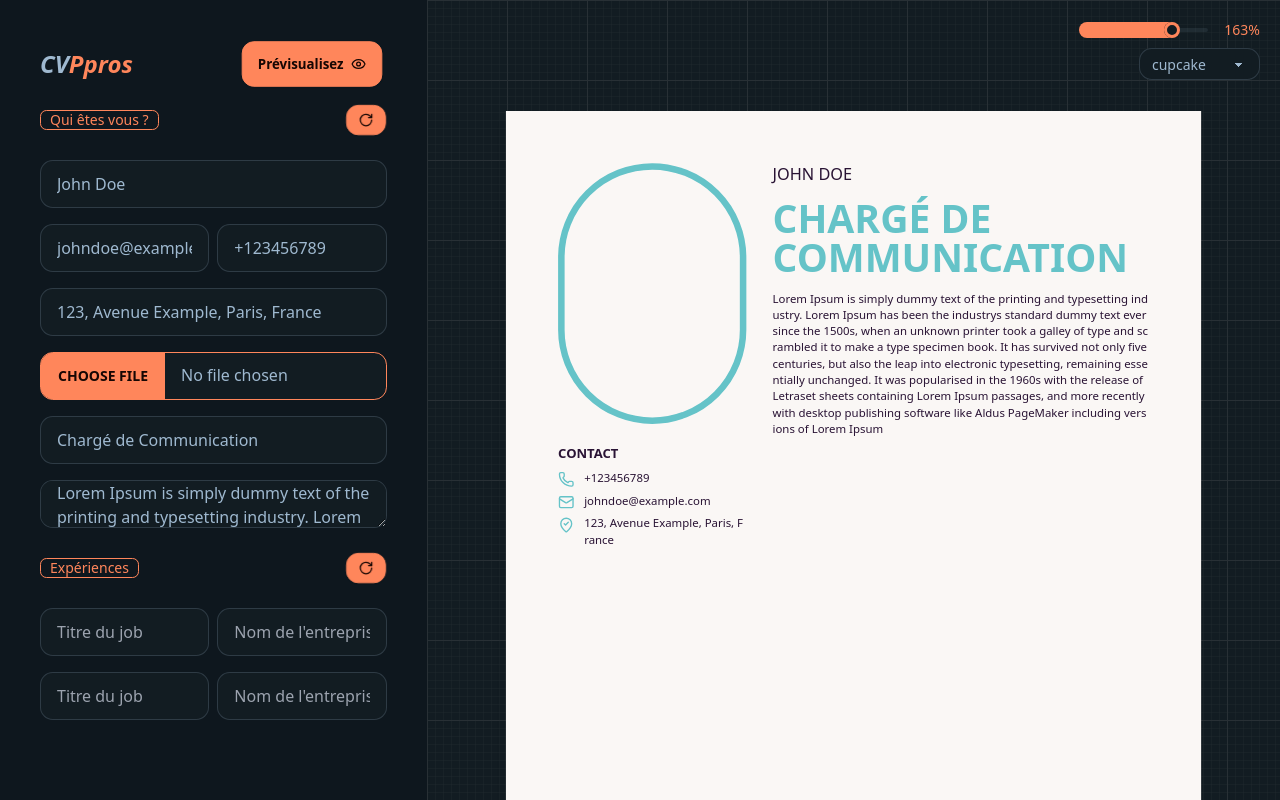
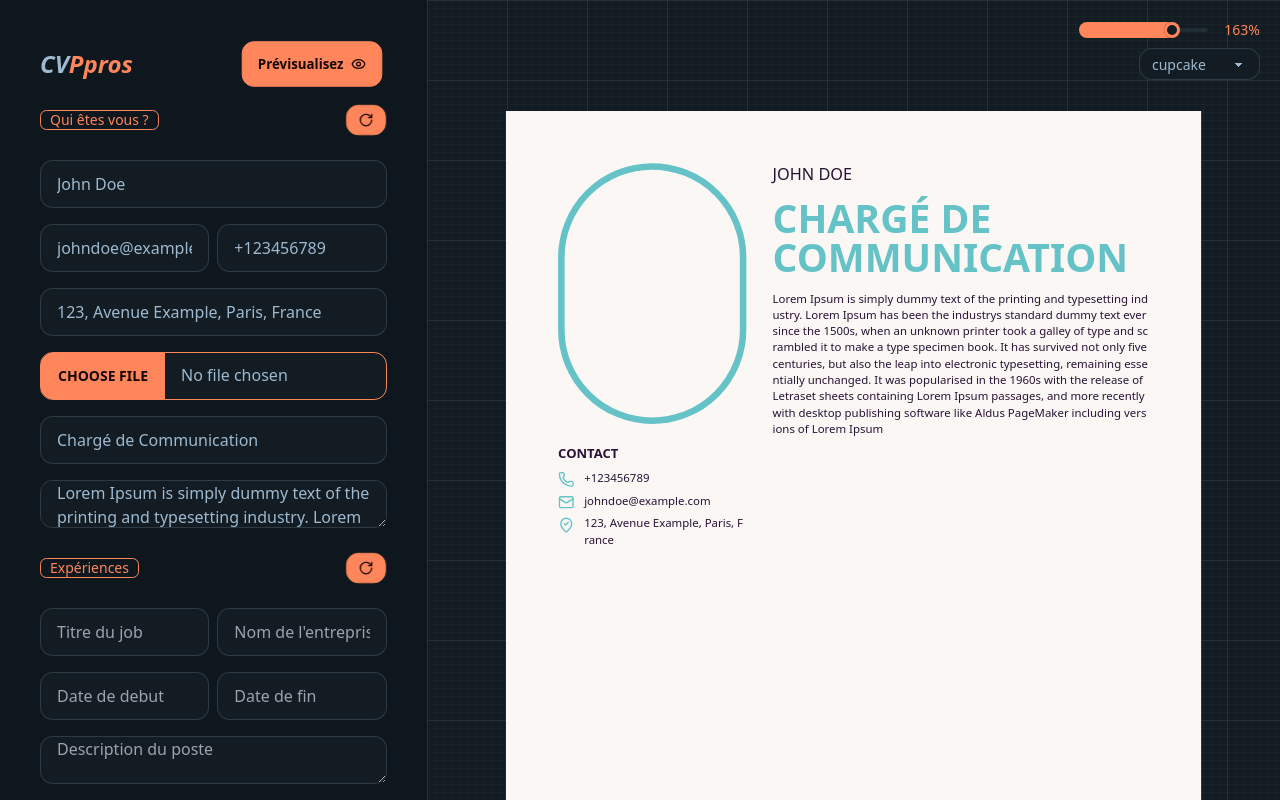
Before and after one commit to noelfoka/cd-pdf-creator, a Next.js app: page / in a window 1280 px wide. Built offline with nearby package versions, Linux system fonts and the light colour scheme.

Commit message:
add textarea

```diff
--- a/app/components/ExperiencesForm.tsx
+++ b/app/components/ExperiencesForm.tsx
@@ -46,21 +46,35 @@ const ExperiencesForm: React.FC<Props> = ({ experience, setExperience }) => {
       <div className="flex justify-between">
         <input
           type="text"
-          value={newExperience.jobTitle}
-          onFocus={(e) => e.target.type = "Date"}
-          onChange={(e) => handleNewExperience(e, "jobTitle")}
-          placeholder="Titre du job"
+          value={newExperience.startDate}
+          onFocus={(e) => e.target.type = "date"}
+          onBlur={(e) => {
+            if (!e.target.value) e.target.type = "text";
+          }}
+          onChange={(e) => handleNewExperience(e, "startDate")}
+          placeholder="Date de debut"
           className="input input-bordered w-full"
         />
 
         <input
           type="text"
-          value={newExperience.companyName}
-          onChange={(e) => handleNewExperience(e, "companyName")}
-          placeholder="Nom de l'entreprise"
+          value={newExperience.endDate}
+          onFocus={(e) => e.target.type = "date"}
+          onBlur={(e) => {
+            if (!e.target.value) e.target.type = "text";
+          }}
+          onChange={(e) => handleNewExperience(e, "endDate")}
+          placeholder="Date de fin"
           className="input input-bordered w-full ml-2"
         />
       </div>
+
+      <textarea
+        placeholder="Description du poste"
+        value={newExperience.description}
+        className="input input-bordered w-full"
+        onChange={(e) => handleNewExperience(e, "description")}
+      ></textarea>
 
     </div>
   );
```
